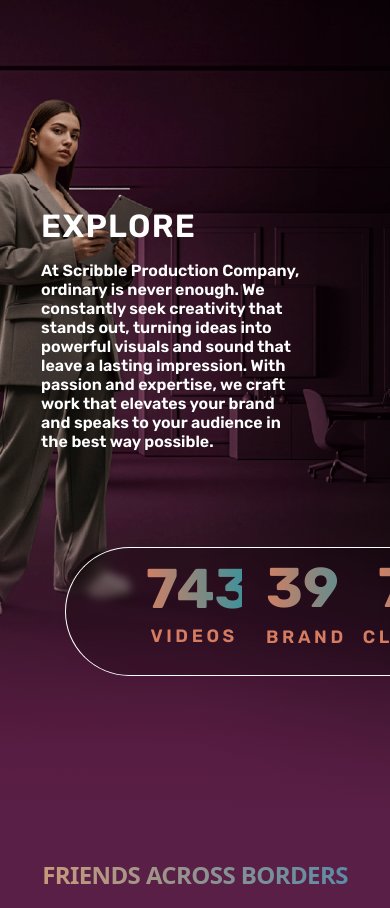
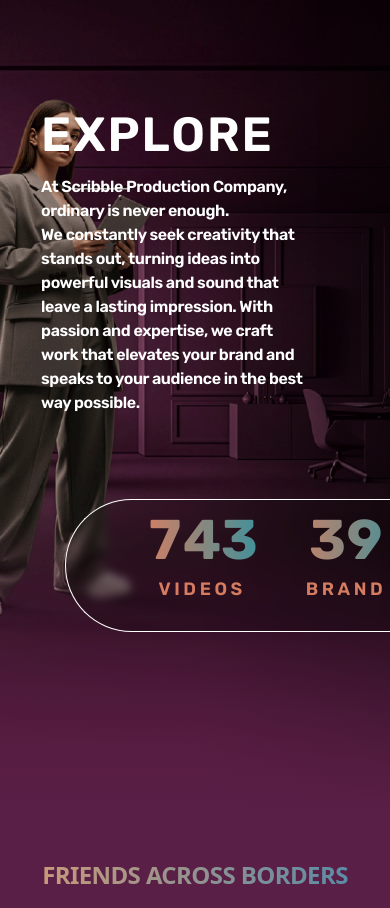
Before and after one commit to suhayb-yahya/scribble, a Next.js app: page / in a window 390 px wide. Shown: the part 4353-5261 px from the top of the page. Built offline with nearby package versions, Linux system fonts and the light colour scheme.

Commit message:
Update ExploreSection: adjust count-up animation duration to 1000ms, refine layout and styling for improved responsiveness, and enhance text presentation for better readability.

```diff
--- a/src/components/sections/ExploreSection.tsx
+++ b/src/components/sections/ExploreSection.tsx
@@ -64,9 +64,9 @@
 }
 
 export default function ExploreSection() {
-  const videosCount = useCountUp(743, 2000);
-  const brandsCount = useCountUp(39, 2000);
-  const clientsCount = useCountUp(76, 2000);
+  const videosCount = useCountUp(743, 1000);
+  const brandsCount = useCountUp(39, 1000);
+  const clientsCount = useCountUp(76, 1000);
 
   return (
     <section
@@ -77,28 +77,41 @@
       <div className="absolute inset-x-0 bottom-0 h-[35%] bg-gradient-to-t from-[#5A1F46] to-transparent pointer-events-none" aria-hidden />
       <div className="relative z-10 flex flex-col min-h-[68vh] md:min-h-[72vh]">
         <div className="max-w-6xl mx-auto flex flex-col md:flex-row justify-end items-center md:items-start w-full px-0">
-          <div className="w-full max-w-[90%] sm:max-w-[32rem] text-left mt-24 md:mt-44">
+          <div className="w-full max-w-[90%] sm:max-w-[32rem] text-left mt-22 md:mt-24">
               <h2
-              className={`${rubik.className} uppercase tracking-[0.04em] mb-4 text-white`}
+                  className={`
+                    ${rubik.className}
+                    uppercase
+                    tracking-[0.04em]
+                    mb-4
+                    text-white
+                    text-[48px]
+                    md:text-[60px]
+                    leading-none
+                  `}
+              >
+                  EXPLORE
+              </h2>
+
+              <p
+              className={`${rubik.className} max-w-[85%] sm:max-w-[26rem] leading-[1.5] tracking-tight text-white`}
               style={{
                 fontStyle: 'normal',
                 fontWeight: 600,
-                lineHeight: 'normal',
-                fontSize: 'clamp(2rem, 5vw, 3.33rem)',
+                fontSize: 'clamp(1rem, 2vw, 1.25rem)',
               }}
             >
-              EXPLORE
-            </h2>
+              At Scribble Production Company, ordinary is never enough.
+            </p>
             <p
-              className={`${rubik.className} max-w-[85%] sm:max-w-[26rem] mb-10 text-white`}
+              className={`${rubik.className} max-w-[85%] sm:max-w-[26rem] leading-[1.5] tracking-tight mb-7 text-white`}
               style={{
                 fontStyle: 'normal',
                 fontWeight: 600,
-                lineHeight: 'normal',
                 fontSize: 'clamp(1rem, 2vw, 1.25rem)',
               }}
             >
-              At Scribble Production Company, ordinary is never enough. We constantly seek creativity that stands out, turning ideas into powerful visuals and sound that leave a lasting impression. With passion and expertise, we craft work that elevates your brand and speaks to your audience in the best way possible.
+                We constantly seek creativity that stands out, turning ideas into powerful visuals and sound that leave a lasting impression. With passion and expertise, we craft work that elevates your brand and speaks to your audience in the best way possible.
             </p>
           </div>
         </div>
@@ -106,94 +119,94 @@
         {/* Counters box: bigger, shifted below */}
         <div className="max-w-6xl mx-auto w-full flex mt-14 md:mt-20 overflow-visible -mr-6 md:-mr-10">
           <div className="flex-1 min-w-0" aria-hidden />
-          <div className="flex-[0_0_auto] w-full min-w-0 max-w-[95%] md:max-w-[48rem] h-auto min-h-0 rounded-l-[5rem] md:rounded-l-[6rem] rounded-r-none border-t border-l border-b border-white pl-[5rem] md:pl-[6rem] pr-0 pt-0 pb-4 md:pb-6 bg-black/20 backdrop-blur-sm flex items-start gap-0 relative overflow-hidden">
-            <div className="flex items-stretch gap-6 md:gap-10 flex-1 min-h-full py-3 md:py-4 pl-0 pr-8 md:pr-10">
-              <div className="flex flex-col justify-center items-center">
-                <div ref={videosCount.ref as React.RefObject<HTMLDivElement>} >
+          <div className="flex-[0_0_auto] w-full min-w-0 max-w-[95%] md:max-w-[55rem] h-auto min-h-0 rounded-l-[5rem] md:rounded-l-[6rem] rounded-r-none border-t border-l border-b border-white pl-[5rem] md:pl-[6rem] pr-0 pt-0 pb-4 md:pb-6 bg-black/20 backdrop-blur-sm flex items-start gap-0 relative overflow-hidden">
+            <div className="flex flex-1 justify-center">
+                  <div className="flex items-center gap-8 md:gap-14 py-3 md:py-4">
+                  {/* VIDEOS */}
+                  <div className="flex flex-col items-center justify-center">
+                      <div ref={videosCount.ref as React.RefObject<HTMLDivElement>}>
                           <span
-                    className={`${rubik.className} block w-[6rem] h-[3.6rem] md:w-[8rem] md:h-[4.2rem] shrink-0 text-[3.5rem] md:text-[4.2rem] font-bold leading-none`}
+                              className={`${rubik.className} block w-[7rem] md:w-[8.3rem] text-[3.5rem] md:text-[4.2rem] font-bold leading-none tabular-nums text-center`}
                               style={{
                                   background: 'linear-gradient(90deg, #D17F64 0%, #469098 97.1%)',
                                   WebkitBackgroundClip: 'text',
                                   WebkitTextFillColor: 'transparent',
                                   backgroundClip: 'text',
-                      fontFamily: 'Rubik, sans-serif',
                                   fontWeight: 700,
+                                  fontVariantNumeric: 'tabular-nums',
                               }}
                           >
                             {videosCount.count}
                         </span>
+
                       </div>
                       <span
-                  className="uppercase tracking-[0.2em] mt-1.5"
+                          className="uppercase tracking-[0.2em] mt-2"
                           style={{
                               color: '#D57C61',
                               fontFamily: 'Rubik, sans-serif',
                               fontSize: '1.119rem',
-                    fontStyle: 'normal',
                               fontWeight: 600,
-                    lineHeight: 'normal',
                           }}
                       >
                           VIDEOS
                       </span>
                   </div>
-              <div className="flex flex-col justify-center gap-2 md:gap-3">
-                <div className="flex items-center gap-4 md:gap-6 ">
+
+                  {/* BRAND */}
+                  <div className="flex flex-col items-center justify-center">
                       <div ref={brandsCount.ref as React.RefObject<HTMLDivElement>}>
                           <span
-                      className={`${rubik.className} block w-[6rem] h-[3.6rem] md:w-[7rem] md:h-[4.2rem] shrink-0 text-[3.5rem] md:text-[4.2rem] font-bold leading-none`}
+                              className={`${rubik.className} block w-[7rem] md:w-[8rem] text-[3.5rem] md:text-[4.2rem] font-bold leading-none tabular-nums text-center`}
                               style={{
                                   background: 'linear-gradient(90deg, #D17F64 0%, #469098 97.1%)',
                                   WebkitBackgroundClip: 'text',
                                   WebkitTextFillColor: 'transparent',
                                   backgroundClip: 'text',
-                        fontFamily: 'Rubik, sans-serif',
                                   fontWeight: 700,
+                                  fontVariantNumeric: 'tabular-nums',
                               }}
                           >
                             {brandsCount.count}
                           </span>
                       </div>
+                      <span
+                          className="uppercase tracking-[0.2em] mt-2"
+                          style={{
+                              color: '#D57C61',
+                              fontFamily: 'Rubik, sans-serif',
+                              fontSize: '1.119rem',
+                              fontWeight: 600,
+                          }}
+                      >
+                          BRAND
+                      </span>
+                  </div>
+
+                  {/* CLIENTS */}
+                  <div className="flex flex-col items-center justify-center">
                       <div ref={clientsCount.ref as React.RefObject<HTMLDivElement>}>
                           <span
-                      className={`${rubik.className} block w-[6rem] h-[3.6rem] md:w-[7rem] md:h-[4.2rem] shrink-0 text-[3.5rem] md:text-[4.2rem] font-bold leading-none`}
+                              className={`${rubik.className} block w-[7rem] md:w-[8rem] text-[3.5rem] md:text-[4.2rem] font-bold leading-none tabular-nums text-center`}
                               style={{
                                   background: 'linear-gradient(90deg, #D17F64 0%, #469098 97.1%)',
                                   WebkitBackgroundClip: 'text',
                                   WebkitTextFillColor: 'transparent',
                                   backgroundClip: 'text',
-                        fontFamily: 'Rubik, sans-serif',
                                   fontWeight: 700,
+                                  fontVariantNumeric: 'tabular-nums',
                               }}
                           >
                             {clientsCount.count}
                           </span>
                       </div>
-                </div>
-                <div className="flex items-center gap-4 md:gap-6">
                       <span
-                    className="uppercase tracking-[0.2em]"
+                          className="uppercase tracking-[0.2em] mt-2"
                           style={{
                               color: '#D57C61',
                               fontFamily: 'Rubik, sans-serif',
                               fontSize: '1.119rem',
-                      fontStyle: 'normal',
                               fontWeight: 600,
-                      lineHeight: 'normal',
-                    }}
-                  >
-                    BRAND
-                  </span>
-                  <span
-                    className="uppercase tracking-[0.2em]"
-                    style={{
-                      color: '#D57C61',
-                      fontFamily: 'Rubik, sans-serif',
-                      fontSize: '1.119rem',
-                      fontStyle: 'normal',
-                      fontWeight: 600,
-                      lineHeight: 'normal',
                           }}
                       >
                         CLIENTS
@@ -203,7 +216,7 @@
               </div>
             <button
               type="button"
-              className="shrink-0 self-start flex items-center justify-center h-10 md:h-12 min-w-[9rem] md:min-w-[11rem] bg-white border-t border-r border-b border-white rounded-r-none rounded-b-xl hover:opacity-95 transition-opacity pl-5 pr-5 md:pl-6 md:pr-6 mr-8 md:mr-10"
+              className="shrink-0 self-start flex items-center justify-center h-10 md:h-12 min-w-[7rem] md:min-w-[8rem] bg-white border-t border-r border-b border-white rounded-r-none rounded-b-xl hover:opacity-95 transition-opacity pl-5 pr-5 md:pl-6 md:pr-6 mr-8 md:mr-10"
               aria-label="View portfolio"
             >
               <span
@@ -212,7 +225,7 @@
                   fontStyle: 'normal',
                   fontWeight: 600,
                   lineHeight: 'normal',
-                  fontSize: 'clamp(0.7rem, 1vw, 0.9rem)',
+                  fontSize: 'clamp(1rem, 1vw, 0.9rem)',
                 }}
               >
                 PORTFOLIO
```
Lines whose indentation alone changed are shown as unchanged.
